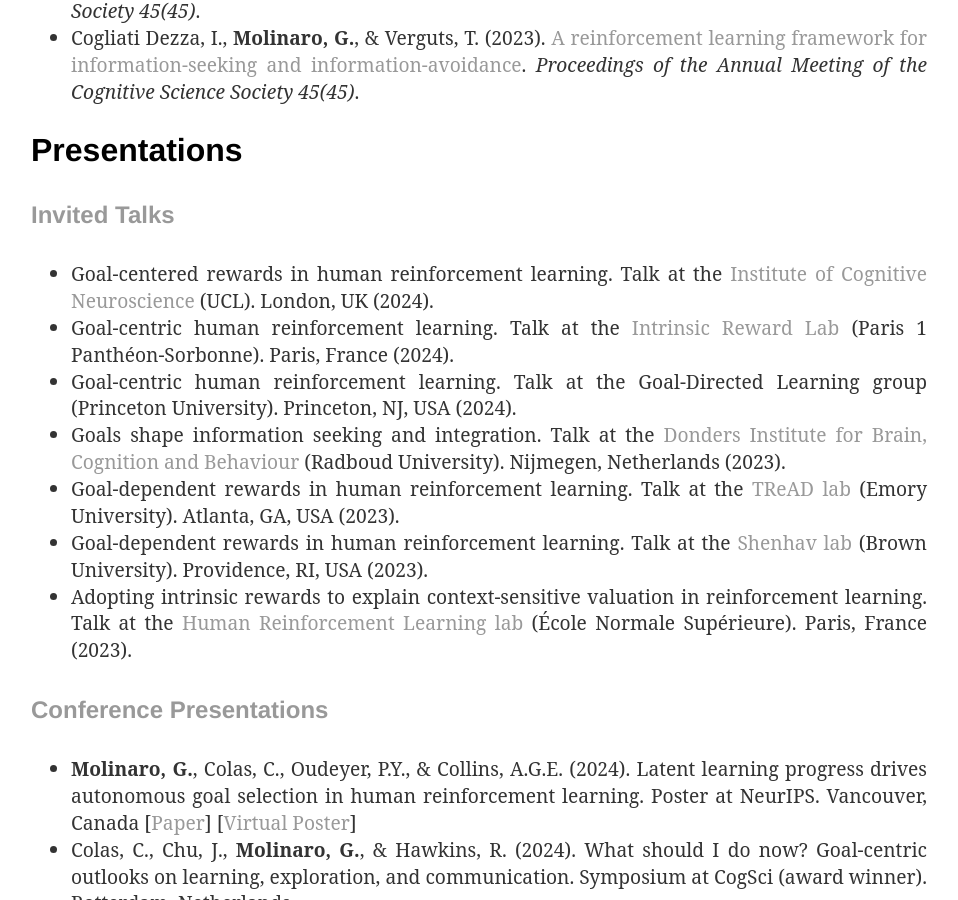
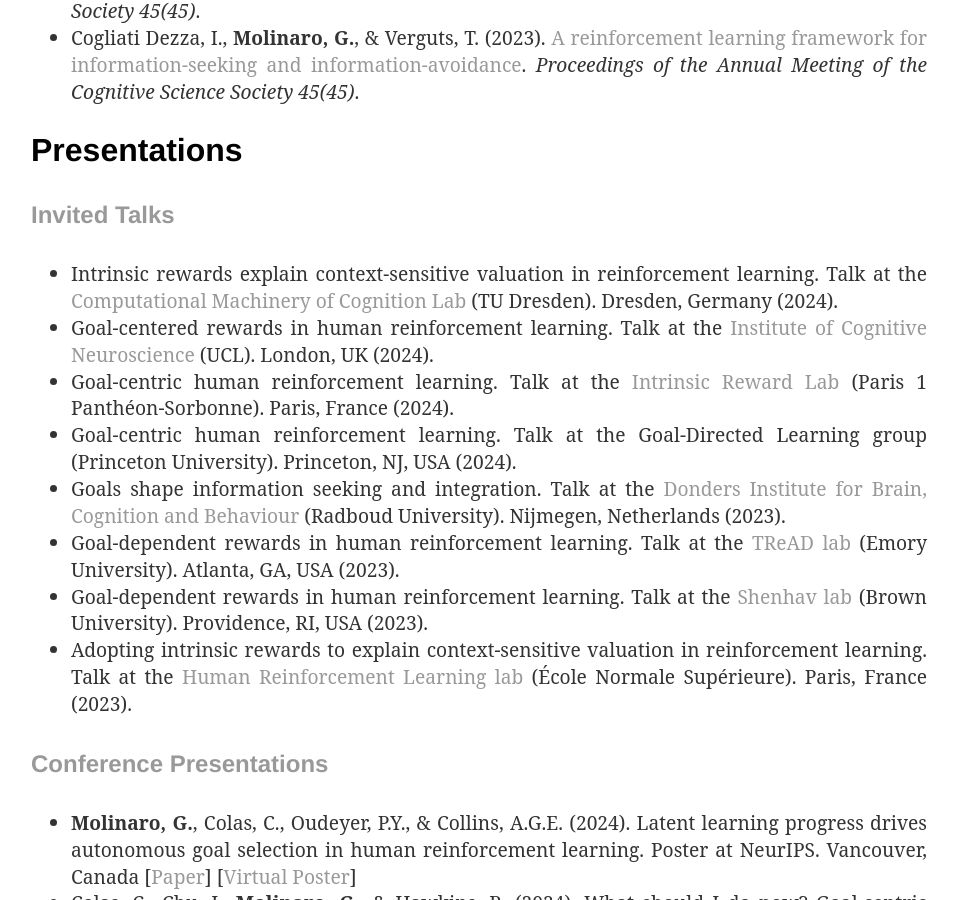
Before and after one commit to gaiamolinaro/gaiamolinaro.github.io, a Jekyll site: the page built from research/index.html, in a window 1280 px wide and 900 px high, scrolled down 692 px. Shown: the whole window, without its empty margins (161-1119 px from the left). Built offline with Jekyll 4.4.1, drawn with Linux system fonts in a browser that asks for light colours; nearby versions of some CDN libraries.

Commit message:
Added TU Dresden talk

```diff
--- a/research/index.html
+++ b/research/index.html
@@ -45,6 +45,9 @@ title: Research | Gaia Molinaro
     <h2>Presentations</h2>
     <h4>Invited Talks</h4>
     <ul>
+        <li class="p-li">Intrinsic rewards explain context-sensitive valuation in reinforcement learning.
+            Talk at the <a href="https://shervinsafavi.github.io/cmclab/" target="_blank">Computational Machinery of Cognition Lab</a> (TU Dresden). Dresden, Germany (2024).
+            </li>
         <li class="p-li">Goal-centered rewards in human reinforcement learning.
             Talk at the <a href="https://www.ucl.ac.uk/icn/institute-cognitive-neuroscience" target="_blank">Institute of Cognitive Neuroscience</a> (UCL). London, UK (2024).
             </li>
```
